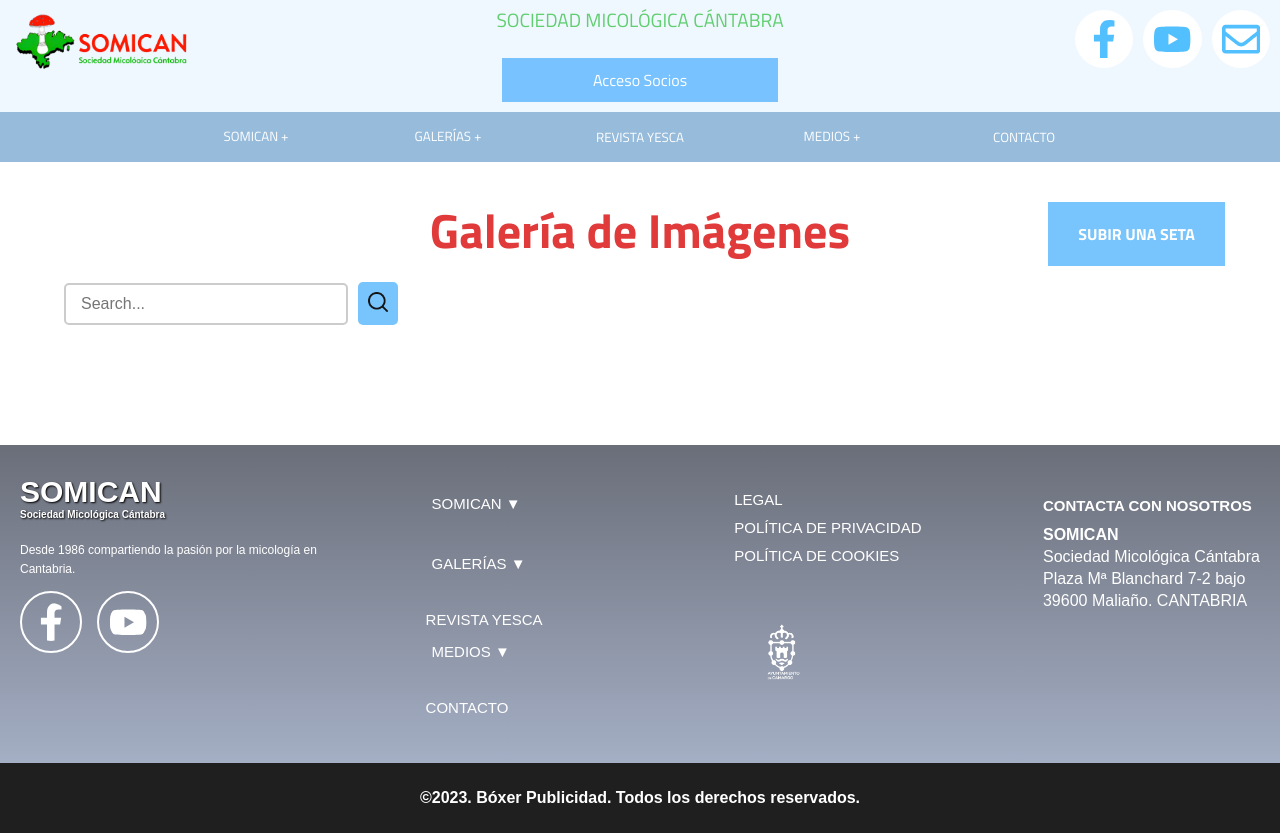
After one commit to DanielAsenov43/retosomican, a PHP site: page /Pages/galeriacientifica.php in a window 1280 px wide. The commit adds this page. Run offline with PHP 8.4, Linux system fonts and the light colour scheme; data that the repository does not hold is empty.

Commit message:
Conexión con PHP

```diff
--- a/Pages/AccesoSocio.html
+++ b/Pages/AccesoSocio.html
@@ -37,8 +37,8 @@
           <div class="dropdown">
               <button class="dropbtn"><div>GALERÍAS +</div></button>
               <div class="dropdown-content">
-                  <a href="../index.html">GALERIA ARTISTICA</a>
-                  <a href="../Pages/galeriacientifica.html">GALERIA CIENTIFICA</a>
+                  <a href="../index.php">GALERIA ARTISTICA</a>
+                  <a href="./galeriacientifica.php">GALERIA CIENTIFICA</a>
               </div>
           </div>
       </li>
--- a/Pages/SubirSeta.html
+++ b/Pages/SubirSeta.html
@@ -38,8 +38,8 @@
         <div class="dropdown">
           <button class="dropbtn"><div>GALERÍAS +</div></button>
           <div class="dropdown-content">
-            <a href="../index.html">GALERIA ARTISTICA</a>
-            <a href="../Pages/galeriacientifica.html">GALERIA CIENTIFICA</a>
+            <a href="../index.php">GALERIA ARTISTICA</a>
+            <a href="./galeriacientifica.php">GALERIA CIENTIFICA</a>
           </div>
         </div>
       </li>
--- /dev/null
+++ b/Pages/galeriacientifica.php
@@ -0,0 +1,191 @@
+<!DOCTYPE html>
+<html lang="es">
+<?php
+  $servername = "localhost";
+  $username = "root";
+  $password = "";
+  $database = "retosomican";
+  // Create connection
+  $conn = new mysqli($servername, $username, $password, $database);
+?>
+<head>
+    <meta charset="UTF-8">
+    <meta name="viewport" content="width=device-width, initial-scale=1.0">
+    <title>Galería Científica - SOMICAN</title>
+    <link rel="stylesheet" href="../Styles/galeriaCientifica.css">
+    <link rel="stylesheet" href="../Styles/header.css" />
+    <link rel="stylesheet" href="../Styles/footer.css" />
+      <!-- Fuente de google: Titillium Web -->
+    <link rel="preconnect" href="https://fonts.googleapis.com">
+    <link rel="preconnect" href="https://fonts.gstatic.com" crossorigin>
+    <link href="https://fonts.googleapis.com/css2?family=Titillium+Web:ital,wght@0,200;0,300;0,400;0,600;0,700;0,900;1,200;1,300;1,400;1,600;1,700&display=swap" rel="stylesheet">
+</head>
+<header>
+    <div class="header-top">
+        <a href="https://somican.com/#">
+            <img class="logo" src="../Images/Logo.png" alt="Logo Somican" />
+        </a>
+        <a class="access-button" href="../Pages/AccesoSocio.html">Acceso Socios</a>
+        <p class="title">Sociedad Micológica Cántabra</p>
+    </div>
+
+    <nav>
+        <ul>
+            <li>
+                <div class="dropdown">
+                    <button class="dropbtn"><div>SOMICAN +</div></button>
+                    <div class="dropdown-content">
+                        <a href="https://somican.com/blog/">NOTICIAS</a>
+                        <a href="https://somican.com/historia-la-sociedad-micologica-cantabra/">HISTORIA</a>
+                        <a href="https://somican.com/socios-la-sociedad-micologica-cantabra/">SOCIOS</a>
+                    </div>
+                </div>
+            </li>
+            <li>
+                <div class="dropdown">
+                    <button class="dropbtn"><div>GALERÍAS +</div></button>
+                    <div class="dropdown-content">
+                        <a href="../index.php">GALERIA ARTISTICA</a>
+                        <a href="../Pages/galeriacientifica.php">GALERIA CIENTIFICA</a>
+                    </div>
+                </div>
+            </li>
+            <li><a href="https://somican.com/revista-micologia-yesca/"><button>REVISTA YESCA</button></a></li>
+            <li>
+                <div class="dropdown">
+                    <button class="dropbtn"><div>MEDIOS +</div></button>
+                    <div class="dropdown-content">
+                        <a href="https://somican.com/biblioteca-micologia/">BIBLIOTECA</a>
+                        <a href="https://somican.com/enlaces-interes-micologia/">ENLACES DE INTERÉS</a>
+                    </div>
+                </div>
+            </li>
+            <li><a href="https://somican.com/contacto/"><button>CONTACTO</button></a></li>
+        </ul>
+    </nav>
+
+    <div class="social-media">
+        <a href="https://www.facebook.com/sociedad.micologicacantabra?locale=es_ES">
+            <svg class="facebook" viewBox="0 0 320 512" xmlns="http://www.w3.org/2000/svg"><path d="M279.14 288l14.22-92.66h-88.91v-60.13c0-25.35 12.42-50.06 52.24-50.06h40.42V6.26S260.43 0 225.36 0c-73.22 0-121.08 44.38-121.08 124.72v70.62H22.89V288h81.39v224h100.17V288z"></path></svg>
+        </a>
+        <a href="https://www.youtube.com/@SociedadMicologicaCantabra">
+            <svg class="youtube" viewBox="0 0 576 512" xmlns="http://www.w3.org/2000/svg"><path d="M549.655 124.083c-6.281-23.65-24.787-42.276-48.284-48.597C458.781 64 288 64 288 64S117.22 64 74.629 75.486c-23.497 6.322-42.003 24.947-48.284 48.597-11.412 42.867-11.412 132.305-11.412 132.305s0 89.438 11.412 132.305c6.281 23.65 24.787 41.5 48.284 47.821C117.22 448 288 448 288 448s170.78 0 213.371-11.486c23.497-6.321 42.003-24.171 48.284-47.821 11.412-42.867 11.412-132.305 11.412-132.305s0-89.438-11.412-132.305zm-317.51 213.508V175.185l142.739 81.205-142.739 81.201z"></path></svg>
+        </a>
+        <a href=".">
+            <svg class="email" viewBox="0 0 512 512" xmlns="http://www.w3.org/2000/svg"><path d="M464 64H48C21.49 64 0 85.49 0 112v288c0 26.51 21.49 48 48 48h416c26.51 0 48-21.49 48-48V112c0-26.51-21.49-48-48-48zm0 48v40.805c-22.422 18.259-58.168 46.651-134.587 106.49-16.841 13.247-50.201 45.072-73.413 44.701-23.208.375-56.579-31.459-73.413-44.701C106.18 199.465 70.425 171.067 48 152.805V112h416zM48 400V214.398c22.914 18.251 55.409 43.862 104.938 82.646 21.857 17.205 60.134 55.186 103.062 54.955 42.717.231 80.509-37.199 103.053-54.947 49.528-38.783 82.032-64.401 104.947-82.653V400H48z"></path></svg>      </a>
+        </a>
+    </div>
+</header>
+
+<body>
+    <h1 class="titulo">Galería de Imágenes</h1>
+    <a class="subir-seta" href="./SubirSeta.html">SUBIR UNA SETA</a>
+
+        <div class="search-box">
+            <input type="text" placeholder="Search...">
+            <button><img src="../Images/search-icon.png" alt="Search"></button>
+        </div>
+
+        <div id="setas">
+            <?php
+                $query = "SELECT * FROM retosomican.setas WHERE registrada = TRUE;";
+                $result = mysqli_query($conn, $query);
+                while ($row = mysqli_fetch_row($result)) {
+                    echo "<div>";
+                    echo "<img src='../Images/seta.jpg' alt='Icono' />  ";
+                    echo "<p class='nombreCientifico'>".$row[4]."</p>";
+                    echo "<p class='nombreComun'>".$row[5]."</p>";
+                    echo "<p class='fecha'>".$row[6]."</p>";
+                    echo "</div>";
+                }
+            ?>
+        </div>
+</body>
+
+<footer class="footer">
+    <div class="footerContenedor">
+        <div class="footerIzquierda">
+            <h2>SOMICAN</h2>
+            <h3>Sociedad Micológica Cántabra</h3>
+            <br>
+            <p>Desde 1986 compartiendo la pasión por la micología en </p>
+            <p>Cantabria.</p>
+            <div class="iconos">
+                <a href="https://www.facebook.com/sociedad.micologicacantabra?locale=es_ES">
+                    <svg class="facebook" viewBox="0 0 320 512" xmlns="http://www.w3.org/2000/svg"><path d="M279.14 288l14.22-92.66h-88.91v-60.13c0-25.35 12.42-50.06 52.24-50.06h40.42V6.26S260.43 0 225.36 0c-73.22 0-121.08 44.38-121.08 124.72v70.62H22.89V288h81.39v224h100.17V288z"></path></svg>
+                </a>
+                <a href="https://www.youtube.com/@SociedadMicologicaCantabra">
+                    <svg class="youtube" viewBox="0 0 576 512" xmlns="http://www.w3.org/2000/svg"><path d="M549.655 124.083c-6.281-23.65-24.787-42.276-48.284-48.597C458.781 64 288 64 288 64S117.22 64 74.629 75.486c-23.497 6.322-42.003 24.947-48.284 48.597-11.412 42.867-11.412 132.305-11.412 132.305s0 89.438 11.412 132.305c6.281 23.65 24.787 41.5 48.284 47.821C117.22 448 288 448 288 448s170.78 0 213.371-11.486c23.497-6.321 42.003-24.171 48.284-47.821 11.412-42.867 11.412-132.305 11.412-132.305s0-89.438-11.412-132.305zm-317.51 213.508V175.185l142.739 81.205-142.739 81.201z"></path></svg>
+                </a>
+            </div>
+        </div>
+
+    <div class="footerLinks">
+        <ul>
+            <li>
+                <div class="footerDropdown">
+                    <button class="footerDropbtn"><div>SOMICAN ▼</div></button>
+                    <div class="footerDropdown-content">
+                        <a href="https://somican.com/blog/">NOTICIAS</a>
+                        <a href="https://somican.com/historia-la-sociedad-micologica-cantabra/">HISTORIA</a>
+                        <a href="https://somican.com/socios-la-sociedad-micologica-cantabra/">SOCIOS</a>
+                    </div>
+                </div>
+            </li>
+            <li>
+                <div class="footerDropdown">
+                    <button class="footerDropbtn"><div>GALERÍAS ▼</div></button>
+                    <div class="footerDropdown-content">
+                        <a href="../index.html">GALERIA ARTISTICA</a>
+                        <a href="../Pages/galeriacientifica.html">GALERIA CIENTIFICA</a>
+                    </div>
+                </div>
+            </li>
+            <li class="simpleLinks">
+                <a href="https://somican.com/revista-micologia-yesca/">REVISTA YESCA</a>
+            </li>
+            <li>
+                <div class="footerDropdown">
+                    <button class="footerDropbtn"><div>MEDIOS ▼</div></button>
+                    <div class="footerDropdown-content">
+                        <a href="https://somican.com/biblioteca-micologia/">BIBLIOTECA</a>
+                        <a href="https://somican.com/enlaces-interes-micologia/">ENLACES DE INTERÉS</a>
+                    </div>
+                </div>
+            </li>
+            <li class="simpleLinks">
+                <a href="https://somican.com/contacto/">CONTACTO</a>
+            </li>
+        </ul>
+    </div>
+
+    <div class="footerPolitica">
+        <ul>
+            <li class="simpleLinks">
+                <a href="https://somican.com/aviso-legal/">LEGAL</a>
+            </li>
+            <li class="simpleLinks">
+                <a href="https://somican.com/politica-de-privacidad/">POLÍTICA DE PRIVACIDAD</a>
+            </li>
+            <li class="simpleLinks"><a href="https://somican.com/cookies/">POLÍTICA DE COOKIES</a>
+            </li>
+        </ul>
+        <img src="../Images/ayuntamiento-logo.png" alt="Ayuntamiento de Camargo" class="logoCamargo"/>
+    </div>
+
+    <div class="footerContacto">
+        <h3 class="simpleLinks">
+            <a href="https://somican.com/contacto/">CONTACTA CON NOSOTROS</a>
+        </h3>
+        <p><strong>SOMICAN</strong></p>
+        <p>Sociedad Micológica Cántabra</p>
+        <p>Plaza Mª Blanchard 7-2 bajo</p>
+        <p>39600 Maliaño. CANTABRIA</p>
+    </div>
+    </div>
+
+    <div class="footerAbajo">
+    <p>©2023. Bóxer Publicidad. Todos los derechos reservados.</p>
+    </div>
+</footer>
+</html>
--- a/Styles/header.css
+++ b/Styles/header.css
@@ -32,7 +32,7 @@ header {
             text-align: center;
             position: absolute;
             left: 50%;
-            top: 6vh;
+            top: 10vh;
             transform: translate(-50%, -50%);
 
             &:hover {
```
Also changed, not shown: index.php (renamed from index.html, +26 -63 lines).
